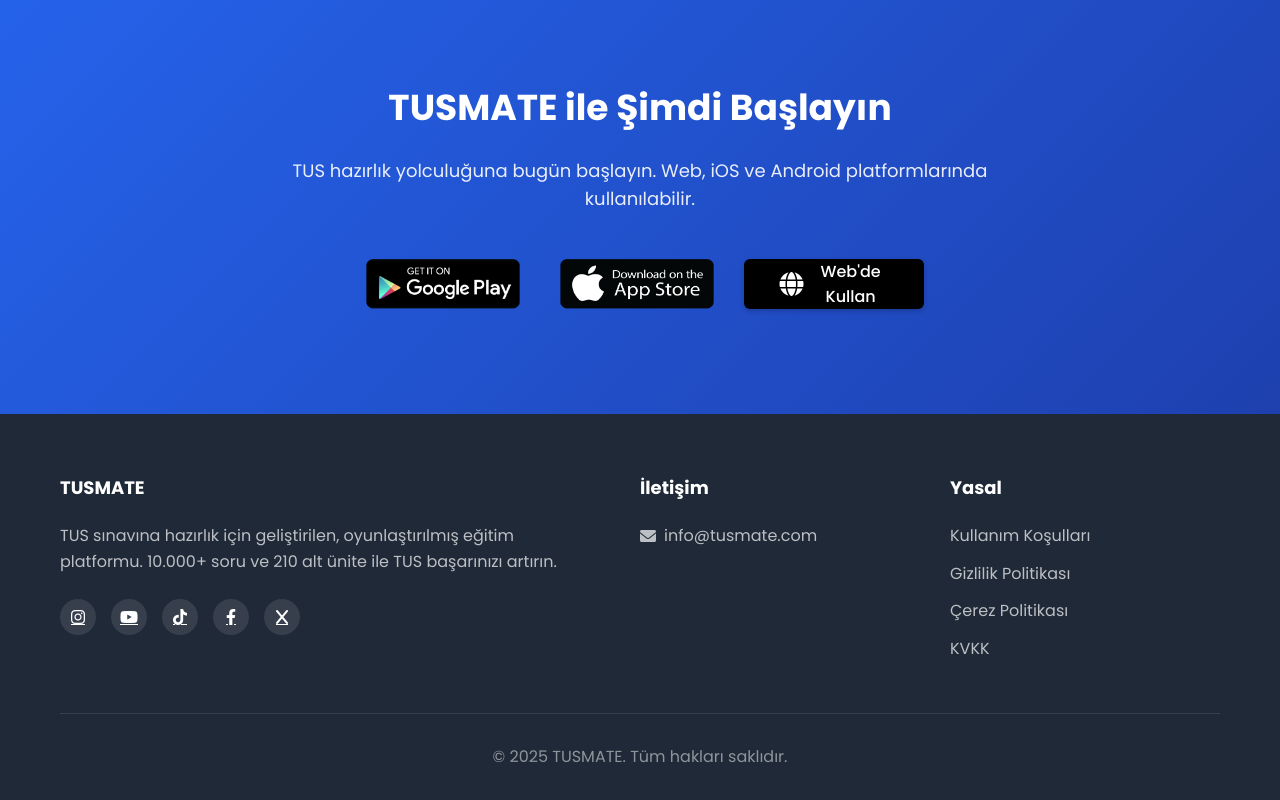
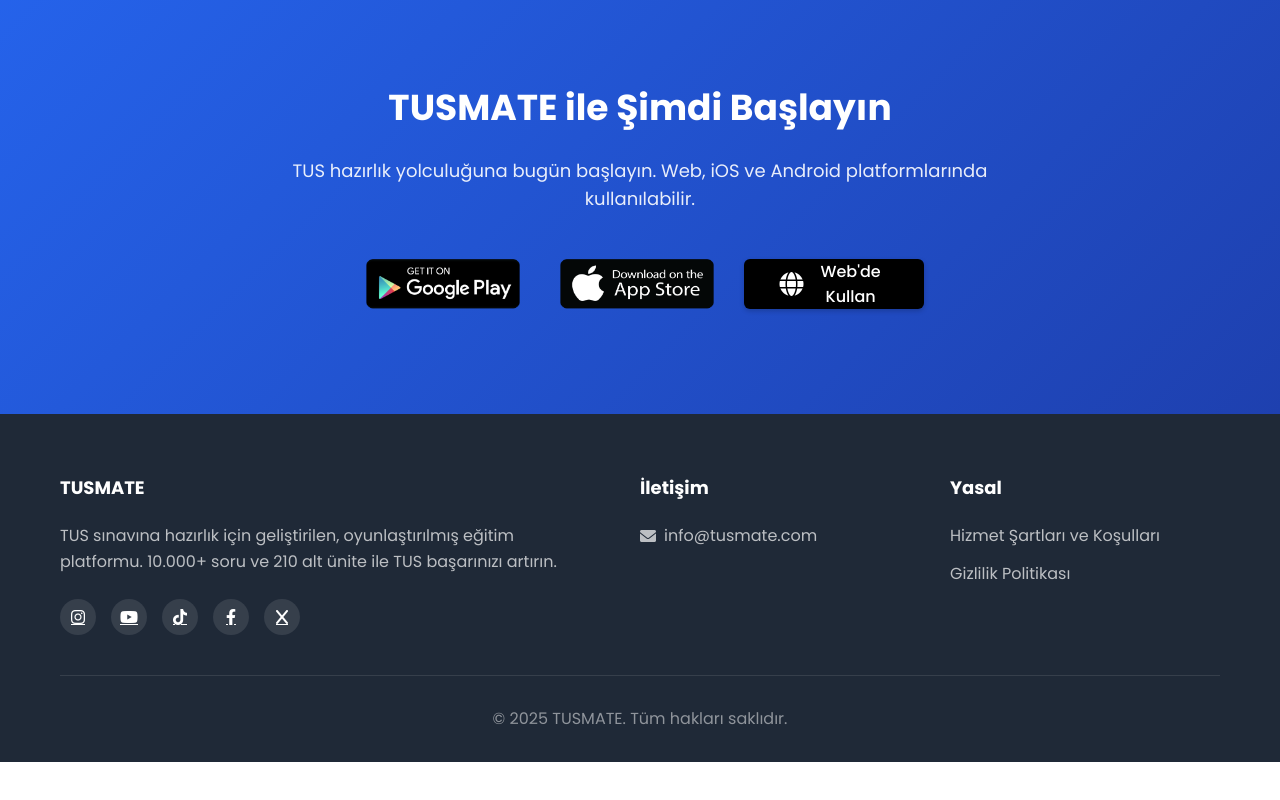
Before and after one commit to tusmate/tusmate.com, a plain HTML site: page index.html in a window 1280 px wide. Shown: the part 4332-5132 px from the top of the page. After the commit the page ends 5094 px from the top, so only its background shows below. Drawn offline with Linux system fonts and the light colour scheme.

Commit message:
Add footer-column legal-column urls

```diff
--- a/index.html
+++ b/index.html
@@ -1394,10 +1394,8 @@
                 <div class="footer-column legal-column">
                     <h3>Yasal</h3>
                     <ul>
-                        <li><a href="#">Kullanım Koşulları</a></li>
-                        <li><a href="#">Gizlilik Politikası</a></li>
-                        <li><a href="#">Çerez Politikası</a></li>
-                        <li><a href="#">KVKK</a></li>
+                        <li><a href="https://tusmate.app/terms-of-service" target="_blank" rel="noopener noreferrer">Hizmet Şartları ve Koşulları</a></li>
+                        <li><a href="https://tusmate.app/privacy-policy" target="_blank" rel="noopener noreferrer">Gizlilik Politikası</a></li>
                     </ul>
                 </div>
             </div>
```
